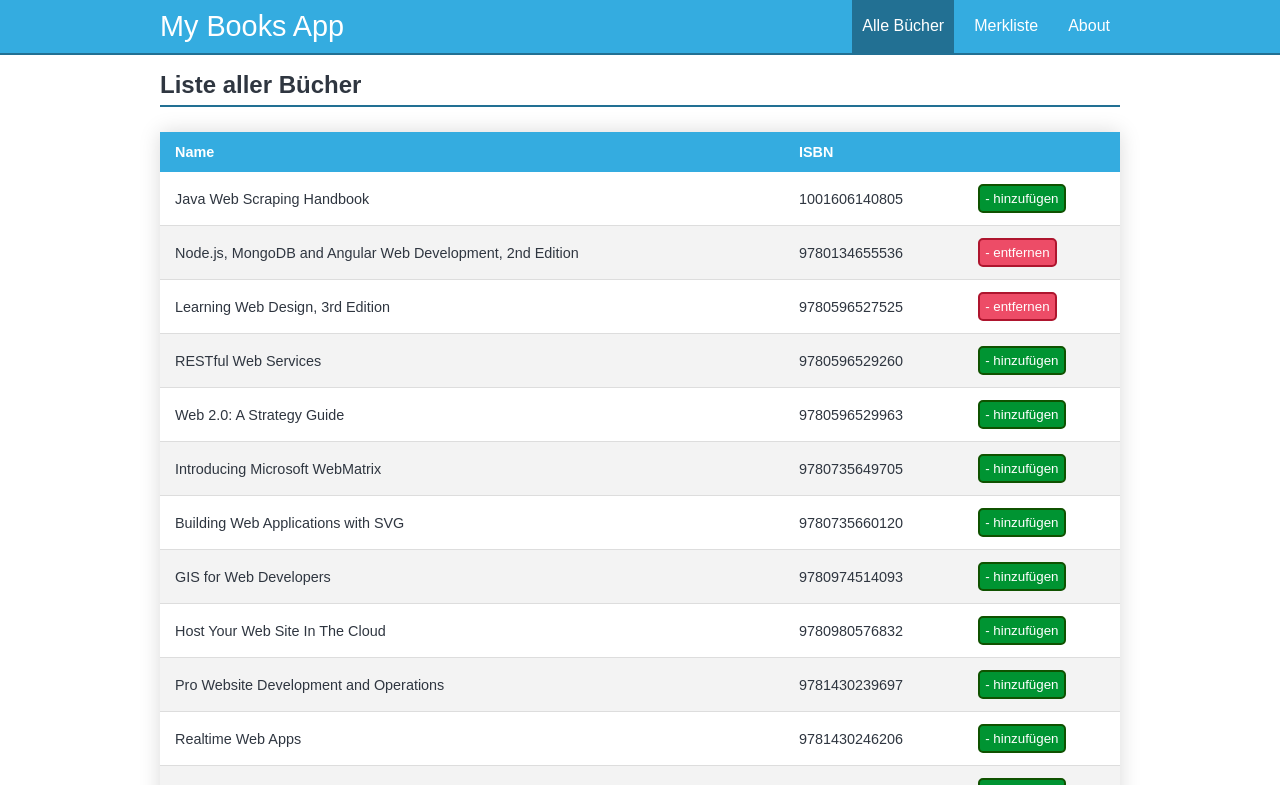
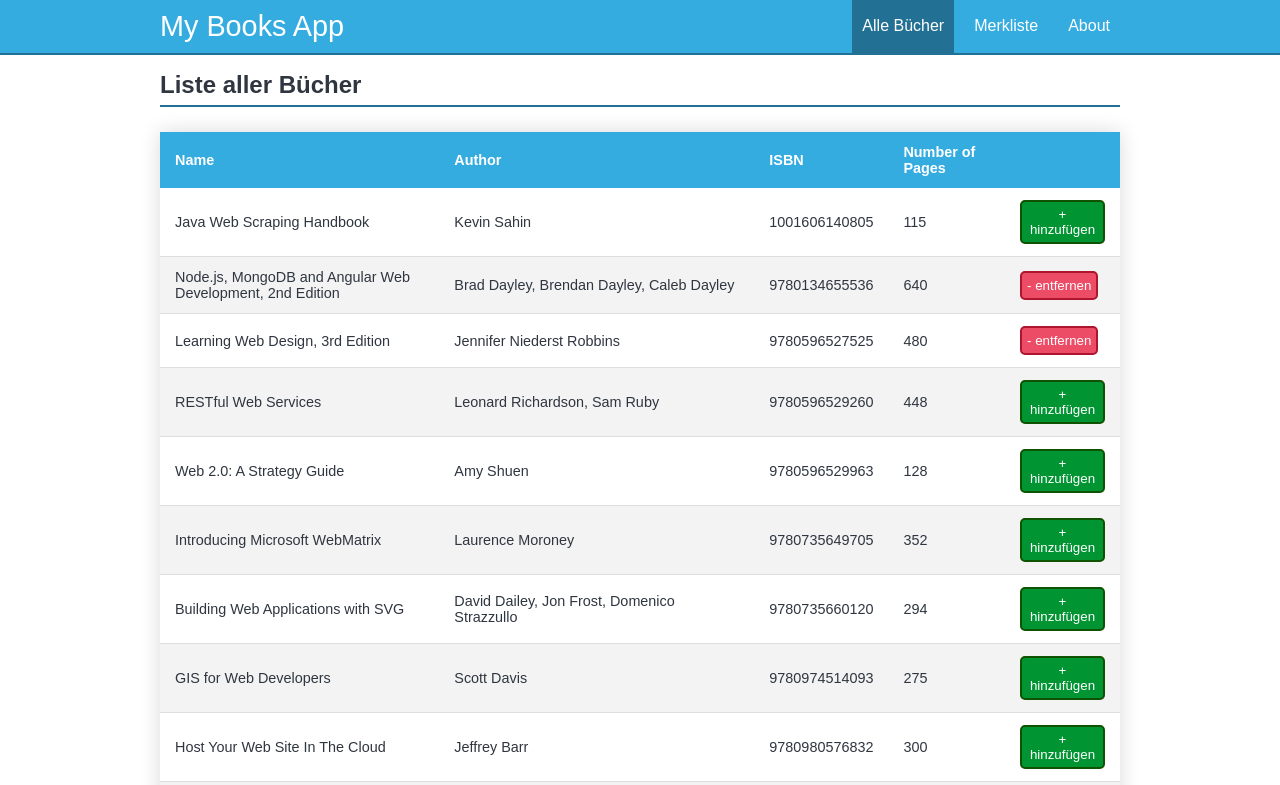
Before and after one commit to may17/my-books-app, a Vue app: page / in a window 1280 px wide. Shown: the top 785 px of the page. Built offline with nearby package versions, Linux system fonts and the light colour scheme; data requests are answered from the project's data file.

Commit message:
Add solution for excercise 8

```diff
--- a/src/App.vue
+++ b/src/App.vue
@@ -79,18 +79,6 @@ body {
   width: 100%;
 }
 
-.table-item__table-head-name {
-  width: 65%;
-}
-
-.table-item__table-head-isbn {
-  width: 20%;
-}
-
-.table-item__table-head-actions {
-  width: 15%;
-}
-
 .table-item__table-row button {
   padding: 5px;
   cursor: pointer;
--- a/src/components/ItemTable.vue
+++ b/src/components/ItemTable.vue
@@ -4,19 +4,23 @@
     <table class="table-item__table">
       <thead>
         <tr>
-          <th class="table-item__table-head-name">Name</th>
-          <th class="table-item__table-head--isbn">ISBN</th>
-          <th class="table-item__table-head--actions"></th>
+          <th
+            v-for="(name, index) in tableHead"
+            :key="index"
+            :class="`table-item__table-head-${name.toLowerCase()}`"
+          >
+            {{ name }}
+          </th>
+          <th>&nbsp;</th>
         </tr>
       </thead>
       <tbody>
         <tr
-          v-for="rowData in rowsData"
+          v-for="rowData in tableBody"
           :key="rowData.id"
           class="table-item__table-row"
         >
-          <td>{{ rowData.title }}</td>
-          <td>{{ rowData.isbn }}</td>
+          <slot :rowData="rowData" />
           <td>
             <button
               :class="{
@@ -26,7 +30,7 @@
               @click="bookmarkChanged(rowData)"
             >
               <span v-if="rowData.isBookmarked"> - entfernen </span>
-              <span v-else>- hinzufügen</span>
+              <span v-else>+ hinzufügen</span>
             </button>
           </td>
         </tr>
@@ -44,7 +48,11 @@ export default {
       type: String,
       required: true,
     },
-    rowsData: {
+    tableHead: {
+      type: Array,
+      default: () => [],
+    },
+    tableBody: {
       type: Array,
       default: () => [],
     },
--- a/src/views/AllBooksPage.vue
+++ b/src/views/AllBooksPage.vue
@@ -1,9 +1,17 @@
 <template>
   <ItemTable
     headline="Liste aller Bücher"
-    :rowsData="books"
+    :tableHead="tableHead"
+    :tableBody="books"
     @bookmark-changed="handleBookmarkChange"
-  />
+  >
+    <template v-slot:default="{ rowData }">
+      <td>{{ rowData.title }}</td>
+      <td>{{ rowData.author }}</td>
+      <td>{{ rowData.isbn }}</td>
+      <td>{{ rowData.numPages }}</td>
+    </template>
+  </ItemTable>
 </template>
 
 <script>
@@ -13,6 +21,7 @@ export default {
   name: "AllBooksPage",
   data() {
     return {
+      tableHead: ["Name", "Author", "ISBN", "Number of Pages"],
       books: [],
     };
   },
--- a/src/views/BookmarksPage.vue
+++ b/src/views/BookmarksPage.vue
@@ -1,9 +1,15 @@
 <template>
   <ItemTable
     headline="Meine Merkliste"
-    :rowsData="bookmarks"
+    :tableHead="tableHead"
+    :tableBody="bookmarks"
     @bookmark-changed="handleBookmarkChange"
-  />
+  >
+    <template v-slot:default="{ rowData }">
+      <td>{{ rowData.title }}</td>
+      <td>{{ rowData.isbn }}</td>
+    </template>
+  </ItemTable>
 </template>
 
 <script>
@@ -12,6 +18,11 @@ import AllBooksPage from "@/views/AllBooksPage.vue";
 export default {
   name: "BookMarksPage",
   extends: AllBooksPage,
+  data() {
+    return {
+      tableHead: ["Name", "ISBN"],
+    };
+  },
   computed: {
     bookmarks() {
       return this.books.filter((book) => book.isBookmarked);
```
